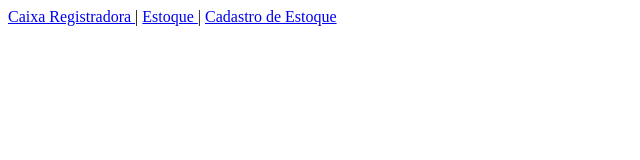
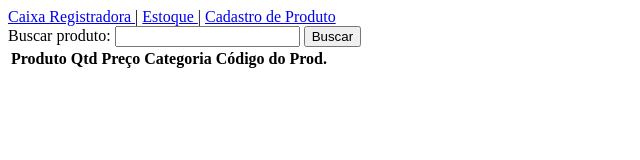
Before and after one commit to AGHATAA/sistema-estoque-vendas, a plain HTML site: page estoque.html in a window 1280 px wide. Shown: the whole page, without its empty margins (0-640 px from the left). Drawn offline with Linux system fonts and the light colour scheme.

Commit message:
html feitos

```diff
--- a/estoque.html
+++ b/estoque.html
@@ -6,18 +6,52 @@
     <title>Estoque</title>
 </head>
 <body>
+    <!--HEADER-->
     <header class="cabecalho">
         <nav>
             <a href="caixa_reg.html"> Caixa Registradora </a> |
             <a href="estoque.html"> Estoque </a> |
-            <a href="cadastro_produto.html"> Cadastro de Estoque </a>
+            <a href="cadastro_produto.html"> Cadastro de Produto </a>
         </nav>
     </header>
 
     <main class="estoque">
+        <!--BUSCAR ESTOQUE E TABELA DO ESTOQUE-->
         <div class="cad_produto" >
-            <form method="post" action="#" ></form>
+            <form method="post" action="#">
+                <!--Buscar com nome do produto-->
+                <label for="text">Buscar produto:</label>
+                <input type="text" id="text" name="nome_produto">
 
+                <button type="submit" name="acao" class="btn-buscar">Buscar</button>
+            </form>
+        </div>
+
+        <div class="tabela-container">
+            <table>
+                <thead>
+                    <tr>
+                        <th>Produto</th>
+                        <th>Qtd</th>
+                        <th>Preço</th>
+                        <th>Categoria</th>
+                        <th>Código do Prod.</th>
+                    </tr>
+                </thead>
+
+                <tbody id="lista-produtos">
+                    <!--
+                        Os produtos devem ser inseridos aqui
+                        com PHP.
+                    -->
+
+                    <tr class="linha-vazia">
+                        <td colspan="5">
+
+                        </td>
+                    </tr>
+                </tbody>
+            </table>
         </div>
     </main>
 </body>
```
Also changed, not shown: cadastro_produto.html (+21 -1 lines), caixa_reg.html (+2 -2 lines).
